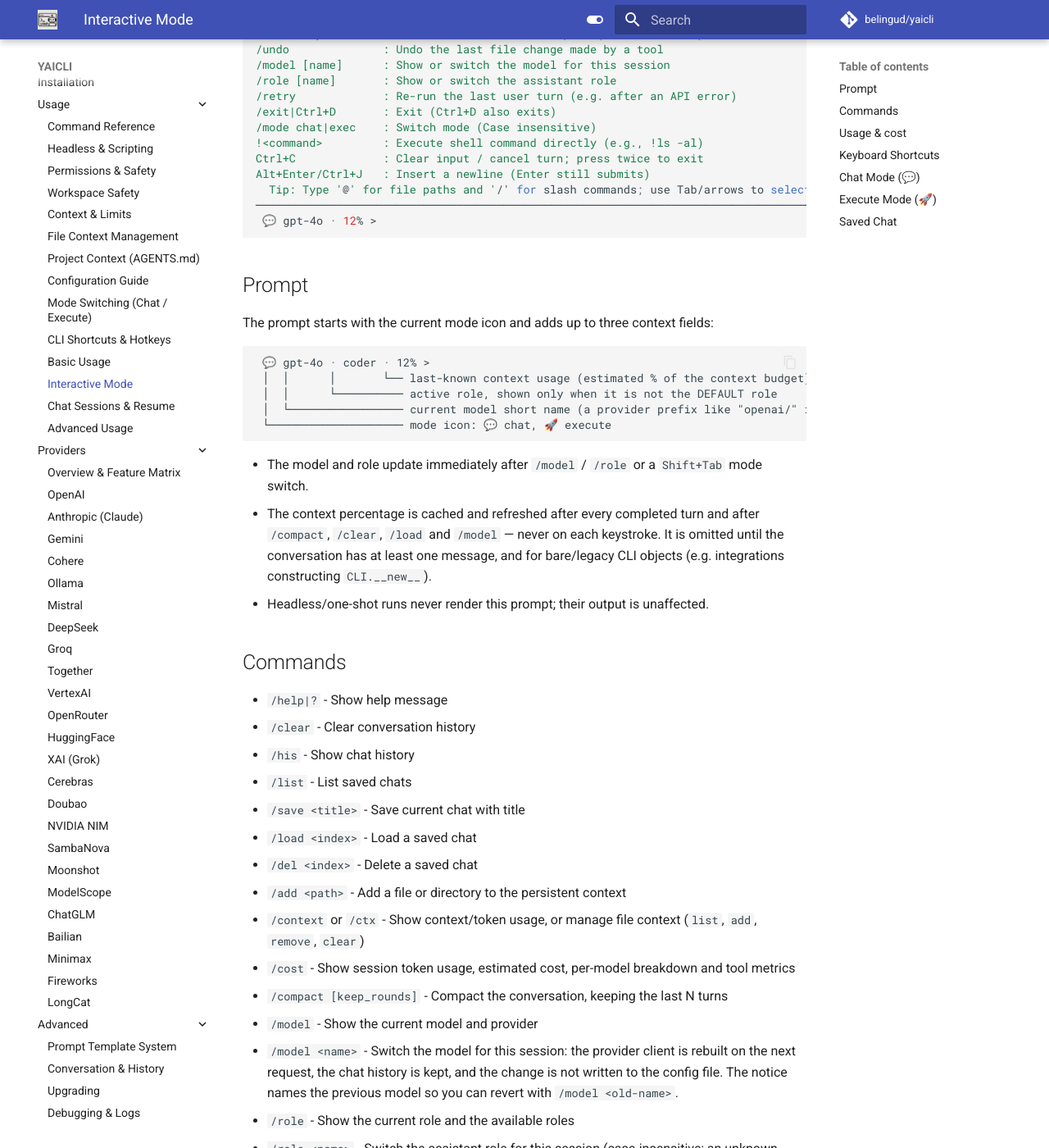
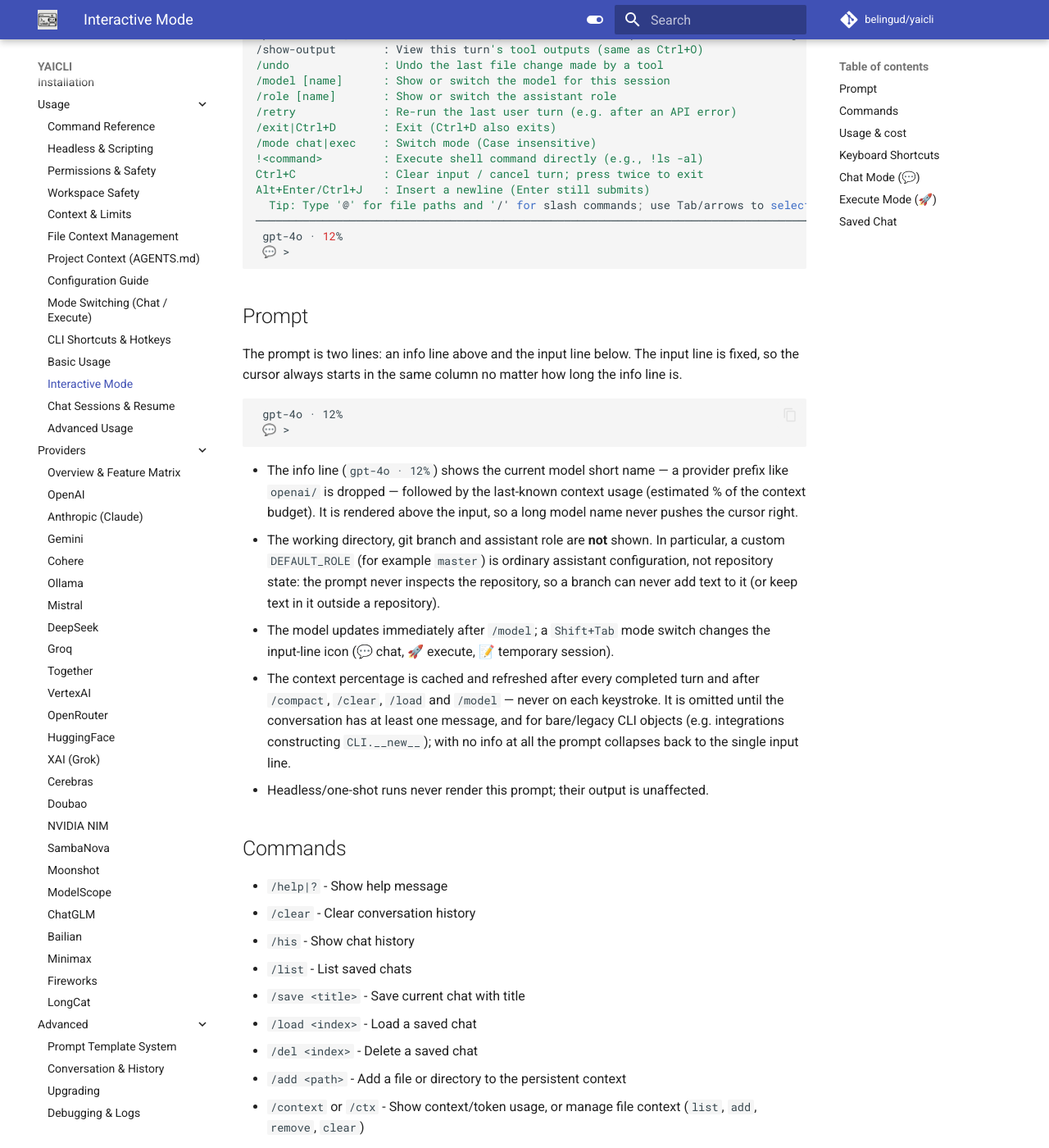
Before and after one commit to belingud/yaicli, an MkDocs documentation site: the page built from docs/usage/interactive.md, in a window 1280 px wide and 1400 px high, scrolled down 1443 px. Shown: the whole window at 82% size. Built offline with MkDocs 1.6.1 and Material for MkDocs 9.7.7, drawn with Linux system fonts in a browser that asks for light colours; comment, search, counter and statistics services are not loaded.

Commit message:
fix(repl): keep the input cursor fixed and move model/context above it
The prompt appended model, role and context inline before "> ", so the cursor was
pushed right by every info field. It also rendered the role label (a custom
DEFAULT_ROLE=master made it look like git branch/cwd state, even outside a
repository), although the REPL never inspects the repository.

- get_prompt_tokens() now returns only the fixed input line (" 💬 > ");
  get_prompt_info_tokens() renders "model · context%" on the line above and
  get_prompt_message() joins them with a newline (prompt_toolkit renders the
  fragments before the last newline above the input). No info to show degrades
  to the plain one-line prompt.
- The role is no longer displayed in the prompt.
- Tests cover the two-line layout, role omission, model truncation and the
  bare-CLI fallback; docs and the cli/rendering spec describe the new prompt.

````diff
--- a/docs/usage/interactive.md
+++ b/docs/usage/interactive.md
@@ -40,7 +40,8 @@ Ctrl+C             : Clear input / cancel turn; press twice to exit
 Alt+Enter/Ctrl+J   : Insert a newline (Enter still submits)
   Tip: Type '@' for file paths and '/' for slash commands; use Tab/arrows to select
 ──────────────────────────────────────────────────────────────────────────────────────────────────────────────────────────
- 💬 gpt-4o · 12% >
+ gpt-4o · 12%
+ 💬 >
 ```
 
 Or use `ai --chat` to start a temporary session.
@@ -81,26 +82,34 @@ Ctrl+C             : Clear input / cancel turn; press twice to exit
 Alt+Enter/Ctrl+J   : Insert a newline (Enter still submits)
   Tip: Type '@' for file paths and '/' for slash commands; use Tab/arrows to select
 ──────────────────────────────────────────────────────────────────────────────────────────────────────────────────────────
- 💬 gpt-4o · 12% >
+ gpt-4o · 12%
+ 💬 >
 ```
 
 ## Prompt
 
-The prompt starts with the current mode icon and adds up to three context fields:
+The prompt is two lines: an info line above and the input line below. The input line is fixed, so
+the cursor always starts in the same column no matter how long the info line is.
 
 ```text
- 💬 gpt-4o · coder · 12% >
- │  │      │       └── last-known context usage (estimated % of the context budget)
- │  │      └────────── active role, shown only when it is not the DEFAULT role
- │  └───────────────── current model short name (a provider prefix like "openai/" is dropped)
- └──────────────────── mode icon: 💬 chat, 🚀 execute
+ gpt-4o · 12%
+ 💬 >
 ```
 
-- The model and role update immediately after `/model` / `/role` or a `Shift+Tab` mode switch.
+- The info line (`gpt-4o · 12%`) shows the current model short name — a provider prefix like
+  `openai/` is dropped — followed by the last-known context usage (estimated % of the context
+  budget). It is rendered above the input, so a long model name never pushes the cursor right.
+- The working directory, git branch and assistant role are **not** shown. In particular, a custom
+  `DEFAULT_ROLE` (for example `master`) is ordinary assistant configuration, not repository state:
+  the prompt never inspects the repository, so a branch can never add text to it (or keep text in
+  it outside a repository).
+- The model updates immediately after `/model`; a `Shift+Tab` mode switch changes the input-line
+  icon (💬 chat, 🚀 execute, 📝 temporary session).
 - The context percentage is cached and refreshed after every completed turn and after
   `/compact`, `/clear`, `/load` and `/model` — never on each keystroke. It is omitted
   until the conversation has at least one message, and for bare/legacy CLI objects
-  (e.g. integrations constructing `CLI.__new__`).
+  (e.g. integrations constructing `CLI.__new__`); with no info at all the prompt collapses back to
+  the single input line.
 - Headless/one-shot runs never render this prompt; their output is unaffected.
 
 ## Commands
@@ -187,7 +196,8 @@ In Chat Mode, you can have natural conversations with the AI while maintaining c
 $ ai --chat
 ...
 ──────────────────────────────────────────────────────────────────────────────────────────────────────────────────────────
- 💬 gpt-4o · 12% > Tell me about the solar system
+ gpt-4o · 12%
+ 💬 > Tell me about the solar system
 
 A:
 Solar System Overview
@@ -216,7 +226,8 @@ Execute Mode allows you to generate shell commands from natural language descrip
 - Safe execution with confirmation
 
 ```bash
-🚀 > Find all PDF files in my Downloads folder
+ gpt-4o · 12%
+ 🚀 > Find all PDF files in my Downloads folder
 Assistant:
 find ~/Downloads -type f -name "*.pdf"
 ╭─ Suggest Command ──────────────────────╮
````
Also changed, not shown: .trellis/spec/py/cli-and-rendering.md (+10 -2 lines), README.md (+2 -2 lines), docs/usage/cli.md (+3 -2 lines), 2 other files.
